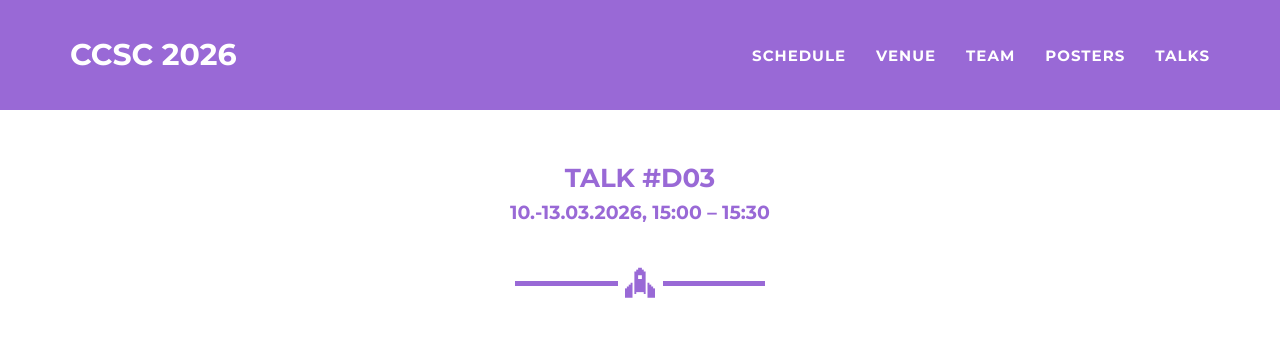
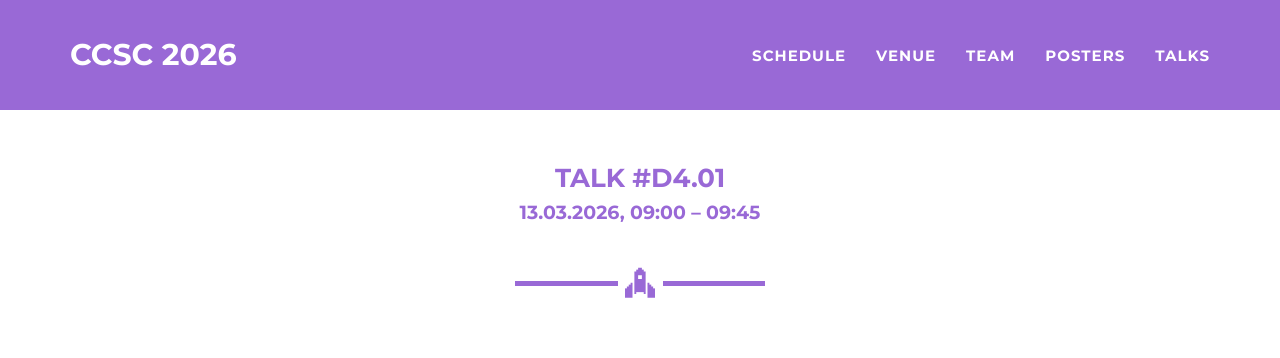
Before and after one commit to ccsc2026/ccsc2026.github.io, a Jekyll site: the page built from talks/margraf.md, in a window 1280 px wide and 900 px high. Shown: the top 358 px of the window. Built offline with Jekyll 4.4.1, drawn with Linux system fonts in a browser that asks for light colours.

Commit message:
Update margraf.md

```diff
--- a/talks/margraf.md
+++ b/talks/margraf.md
@@ -1,8 +1,8 @@
 ---
 layout: talkpage
 categories: [comms]
-talknumber: D03
-talktime: '10.-13.03.2026, 15:00 – 15:30'
+talknumber: D4.01
+talktime: '13.03.2026, 09:00 – 09:45'
 speaker: Prof. Johannes Margraf
 img: 'Margraf, Johannes.png'
 location: 'University of Bayreuth · Bayreuth (DE)'
```
